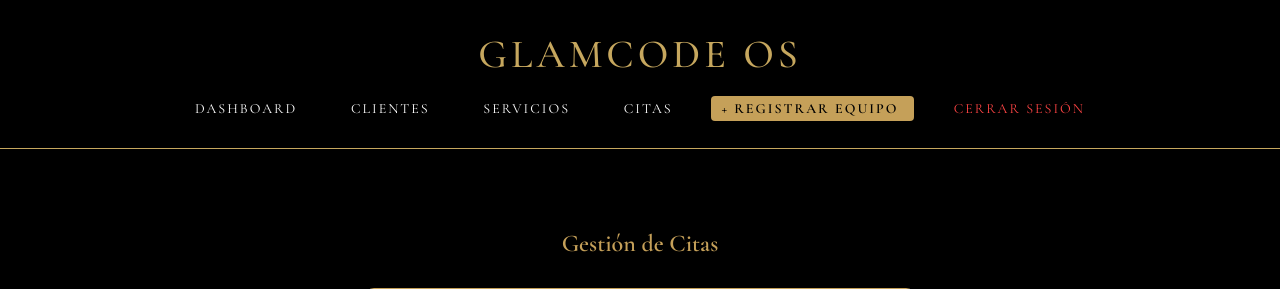
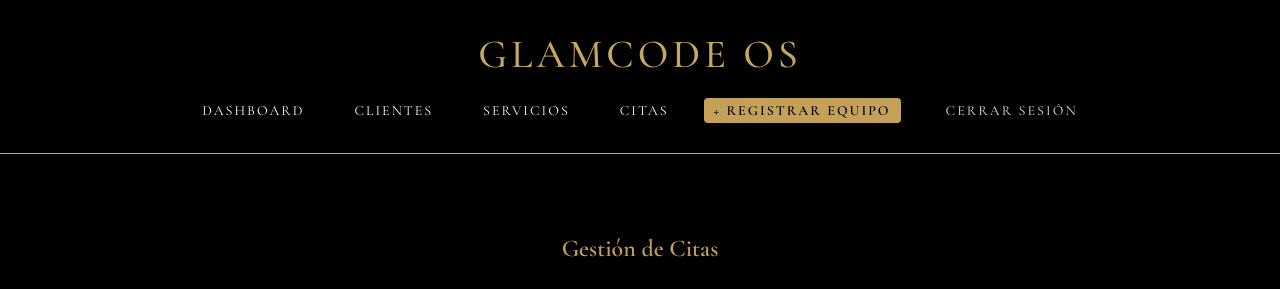
Before and after one commit to VIVIANAPLATA16/GlamCode-OS, a Flask app: page /citas in a window 1280 px wide. Shown: the top 289 px of the page. Run offline with Flask 3, Linux system fonts and the light colour scheme; the visitor is signed in with stand-in values (Sample User, id 1); data that the repository does not hold is empty.

Commit message:
fix: navbar button styles

```diff
--- a/static/style.css
+++ b/static/style.css
@@ -295,3 +295,47 @@ p{
 text-align:center;
 margin-top:10px;
 }
+
+/* ================================================= */
+/* AJUSTES FINALES DE COHERENCIA - GLAMCODE OS     */
+/* ================================================= */
+
+/* 1. Arreglo para el botón + EQUIPO (Imagen 1) */
+nav a[href*="equipo"], .btn-nav-equipo {
+    background: transparent !important;
+    color: #c6a75e !important;
+    border: 1px solid #c6a75e !important;
+    padding: 8px 15px !important;
+    margin-left: 15px !important;
+    border-radius: 0px !important; /* Cuadrado para mantener la elegancia */
+    transition: 0.4s ease !important;
+}
+
+nav a[href*="equipo"]:hover {
+    background: #c6a75e !important;
+    color: #000000 !important;
+}
+
+/* 2. Arreglo para CERRAR SESIÓN (Imagen 2) */
+/* Lo hacemos minimalista: solo texto que cambia a blanco o dorado */
+nav a[href*="logout"], .cerrar-sesion-nav {
+    color: #f5f5f5 !important; /* Blanco suave como tu texto principal */
+    border: none !important;
+    background: transparent !important;
+    font-weight: 500 !important;
+    margin-left: 20px !important;
+    opacity: 0.8;
+}
+
+nav a[href*="logout"]:hover {
+    color: #c6a75e !important; /* Solo cambia a dorado al pasar el mouse */
+    opacity: 1;
+}
+
+/* 3. Alineación del Menú para que no se amontone */
+nav {
+    display: flex !important;
+    justify-content: center !important;
+    align-items: center !important;
+    flex-wrap: wrap !important;
+}
```
